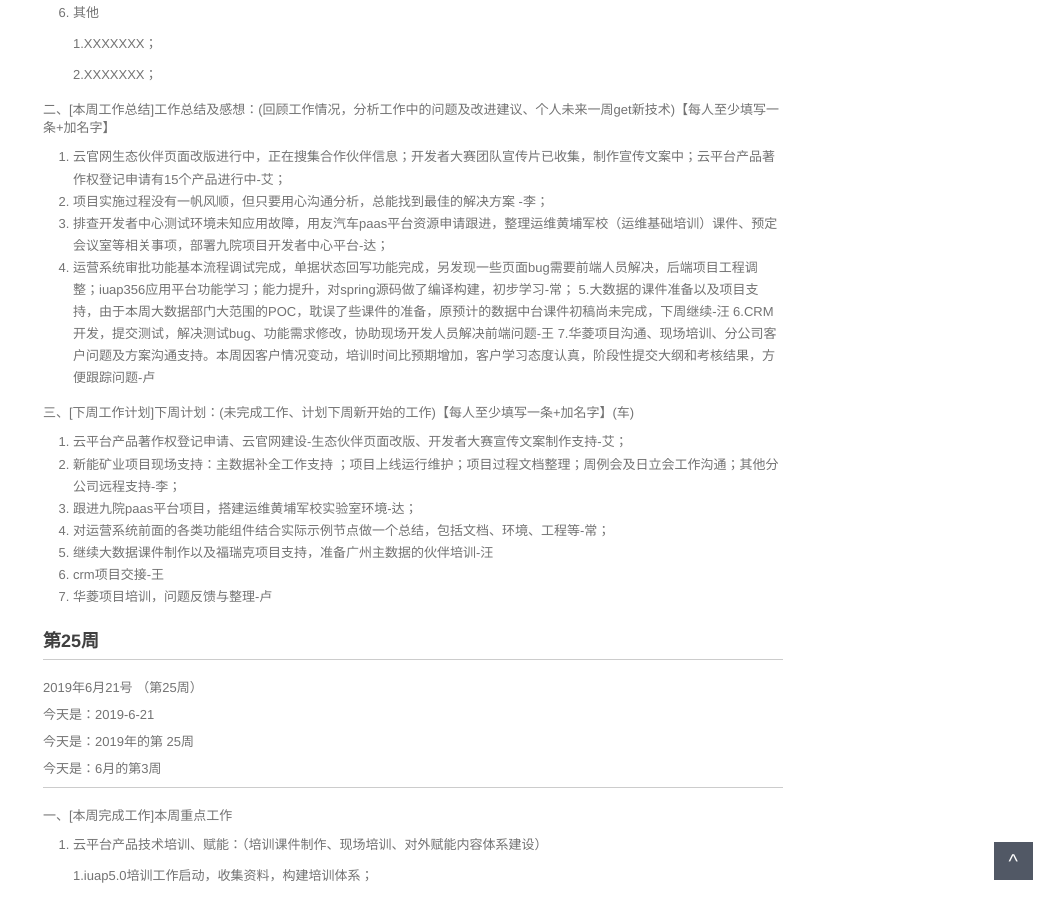
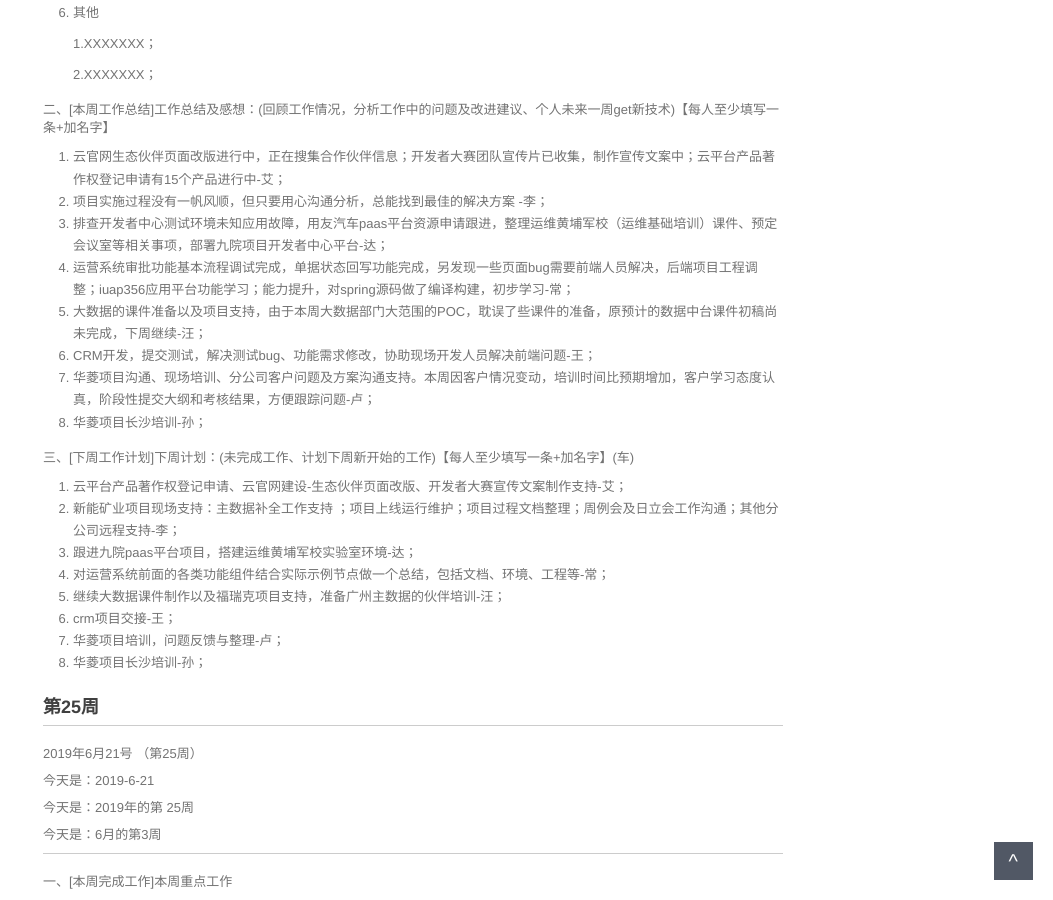
Before and after one commit to walllFlower/blog, a Jekyll site: the page built from _posts/2018-07-17-day_report_cxz.md, in a window 1280 px wide and 900 px high, scrolled down 1209 px. Shown: the whole window, without its empty margins (227-1280 px from the left). Built offline with Jekyll 4.4.1, drawn with Linux system fonts in a browser that asks for light colours; comment, search, counter and statistics services are not loaded.

Commit message:
Update 2018-07-17-day_report_cxz.md

```diff
--- a/_posts/2018-07-17-day_report_cxz.md
+++ b/_posts/2018-07-17-day_report_cxz.md
@@ -77,9 +77,10 @@ categories: 技术运营工作周报
 2. 项目实施过程没有一帆风顺，但只要用心沟通分析，总能找到最佳的解决方案 -李；
 3. 排查开发者中心测试环境未知应用故障，用友汽车paas平台资源申请跟进，整理运维黄埔军校（运维基础培训）课件、预定会议室等相关事项，部署九院项目开发者中心平台-达；
 4. 运营系统审批功能基本流程调试完成，单据状态回写功能完成，另发现一些页面bug需要前端人员解决，后端项目工程调整；iuap356应用平台功能学习；能力提升，对spring源码做了编译构建，初步学习-常；
-5.大数据的课件准备以及项目支持，由于本周大数据部门大范围的POC，耽误了些课件的准备，原预计的数据中台课件初稿尚未完成，下周继续-汪
-6.CRM开发，提交测试，解决测试bug、功能需求修改，协助现场开发人员解决前端问题-王
-7.华菱项目沟通、现场培训、分公司客户问题及方案沟通支持。本周因客户情况变动，培训时间比预期增加，客户学习态度认真，阶段性提交大纲和考核结果，方便跟踪问题-卢
+5. 大数据的课件准备以及项目支持，由于本周大数据部门大范围的POC，耽误了些课件的准备，原预计的数据中台课件初稿尚未完成，下周继续-汪；
+6. CRM开发，提交测试，解决测试bug、功能需求修改，协助现场开发人员解决前端问题-王；
+7. 华菱项目沟通、现场培训、分公司客户问题及方案沟通支持。本周因客户情况变动，培训时间比预期增加，客户学习态度认真，阶段性提交大纲和考核结果，方便跟踪问题-卢；
+8. 华菱项目长沙培训-孙；
 
 三、[下周工作计划]下周计划：(未完成工作、计划下周新开始的工作)【每人至少填写一条+加名字】(车)
 
@@ -87,9 +88,10 @@ categories: 技术运营工作周报
 2. 新能矿业项目现场支持：主数据补全工作支持 ；项目上线运行维护；项目过程文档整理；周例会及日立会工作沟通；其他分公司远程支持-李；
 3. 跟进九院paas平台项目，搭建运维黄埔军校实验室环境-达；
 4. 对运营系统前面的各类功能组件结合实际示例节点做一个总结，包括文档、环境、工程等-常；
-5. 继续大数据课件制作以及福瑞克项目支持，准备广州主数据的伙伴培训-汪
-6. crm项目交接-王
-7. 华菱项目培训，问题反馈与整理-卢
+5. 继续大数据课件制作以及福瑞克项目支持，准备广州主数据的伙伴培训-汪；
+6. crm项目交接-王；
+7. 华菱项目培训，问题反馈与整理-卢；
+8. 华菱项目长沙培训-孙；
 
 
 ###  第25周
```
